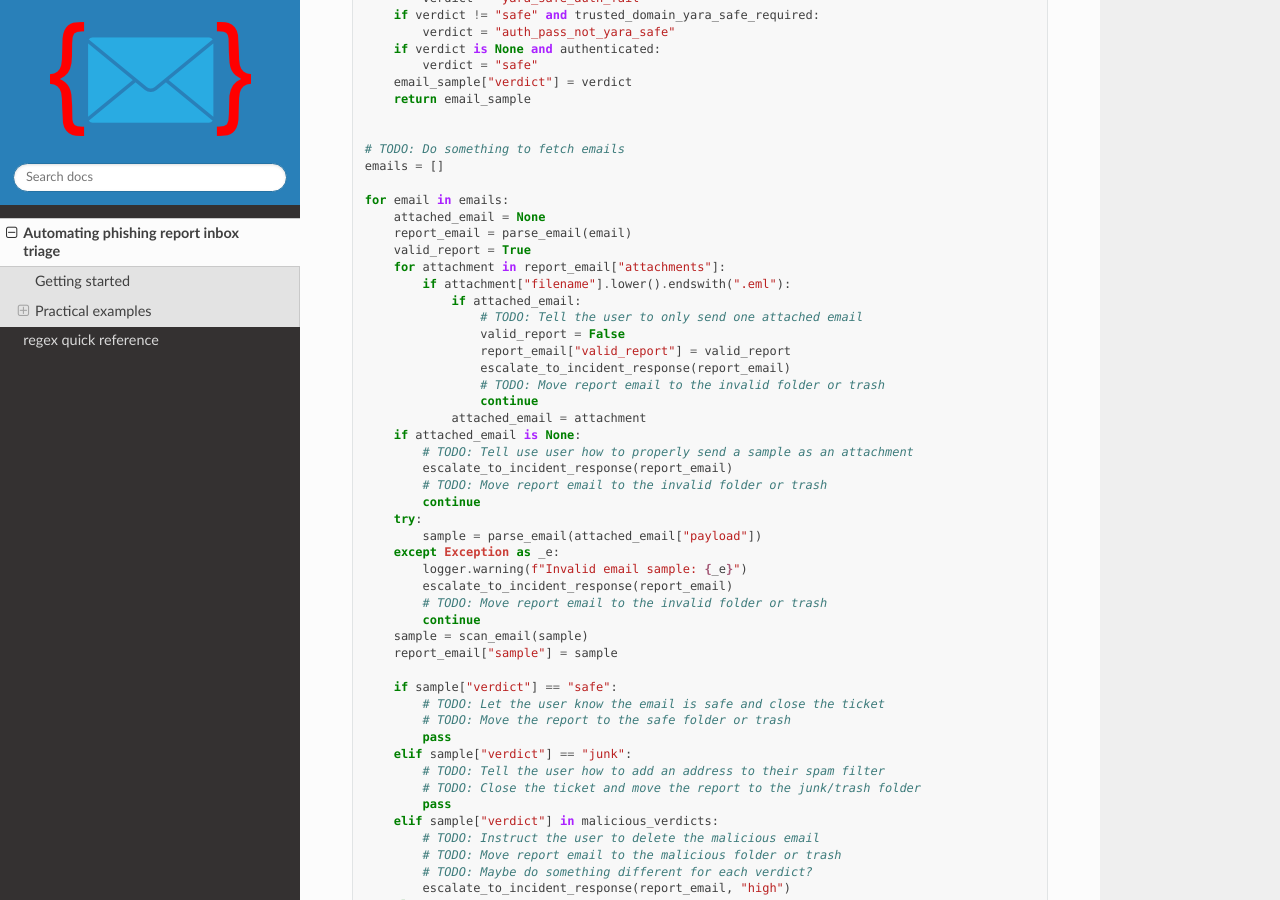
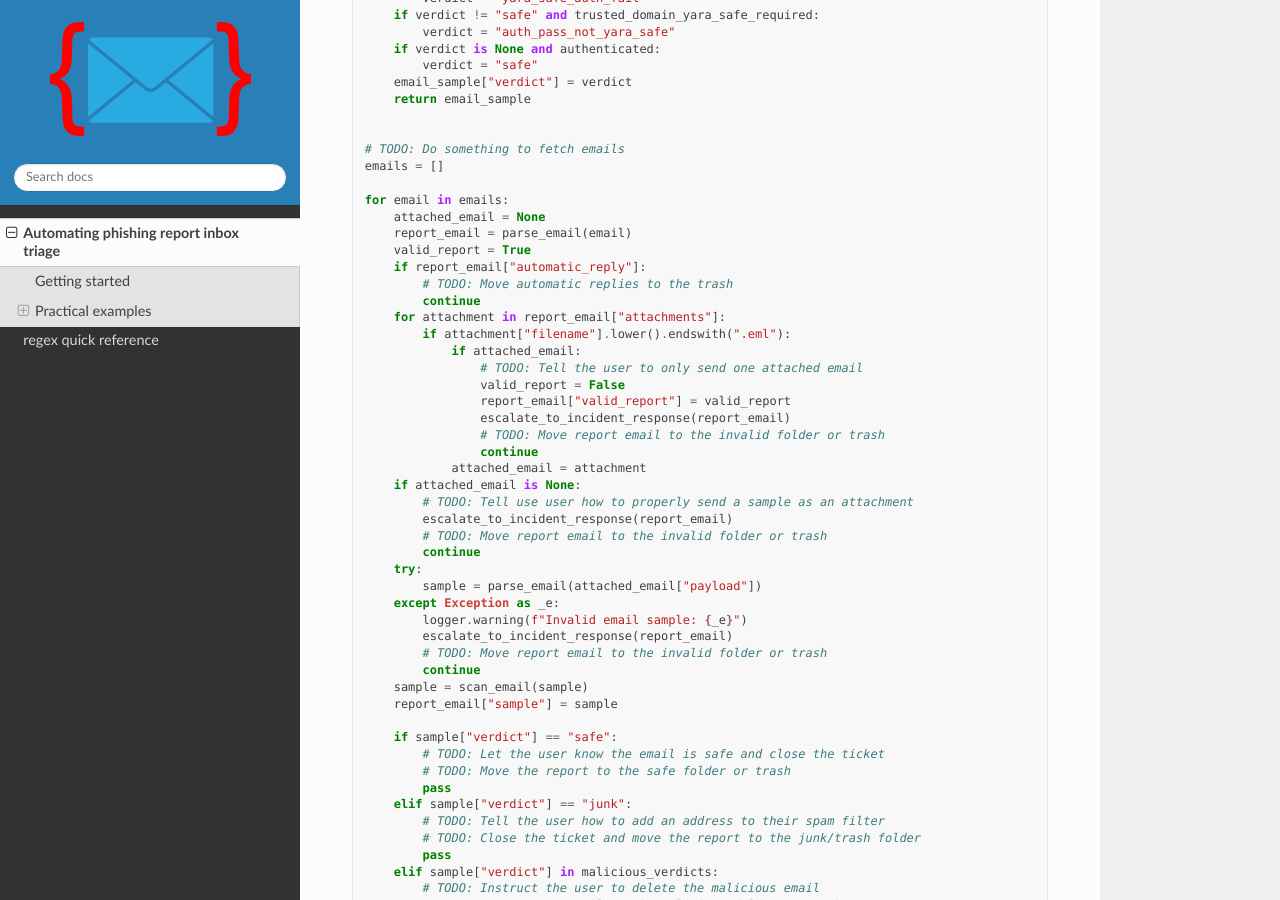
Before and after one commit to seanthegeek/yaramail, a Sphinx documentation site: the page built from docs/source/phishing.md, in a window 1280 px wide and 900 px high, scrolled down 7579 px. Built offline with Sphinx 7.4.7 and the Read the Docs theme 2.0.0, drawn with Linux system fonts in a browser that asks for light colours.

Commit message:
Update example code

```diff
--- a/docs/source/phishing.md
+++ b/docs/source/phishing.md
@@ -401,6 +401,9 @@ for email in emails:
     attached_email = None
     report_email = parse_email(email)
     valid_report = True
+    if report_email["automatic_reply"]:
+        # TODO: Move automatic replies to the trash
+        continue
     for attachment in report_email["attachments"]:
         if attachment["filename"].lower().endswith(".eml"):
             if attached_email:
--- a/pyproject.toml
+++ b/pyproject.toml
@@ -29,7 +29,7 @@ classifiers = [
 
 ]
 dependencies = [
-    "mailsuite>=1.9.3",
+    "mailsuite>=1.9.4",
     "pdftotext==2.2.2",
     "simplejson>=3.17.6",
     "yara-python>=4.2.0",
--- a/requirements.txt
+++ b/requirements.txt
@@ -1,4 +1,4 @@
-mailsuite>=1.9.3
+mailsuite>=1.9.4
 yara-python>=4.2.0
 pdftotext==2.2.2
 simplejson>=3.17.6
```
